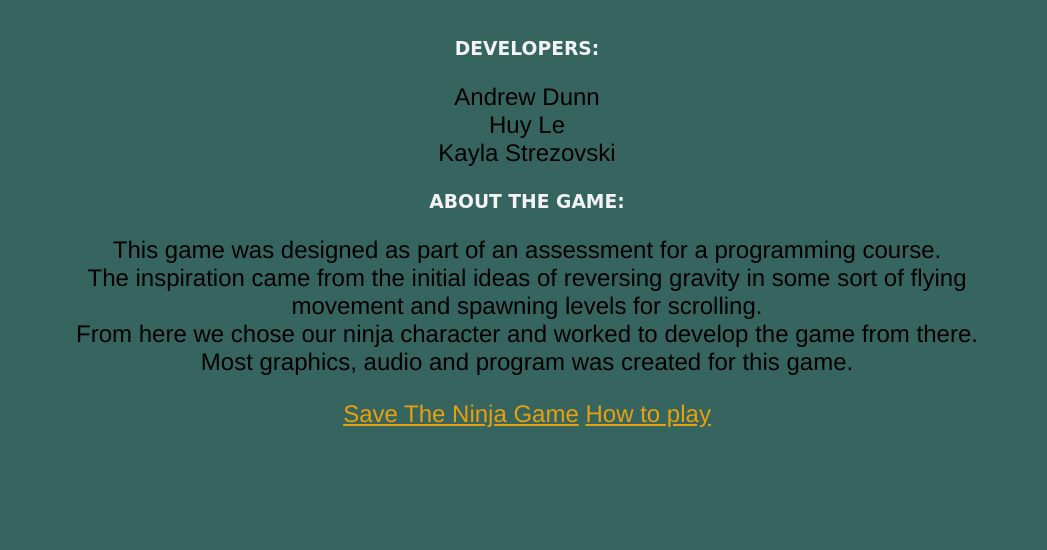
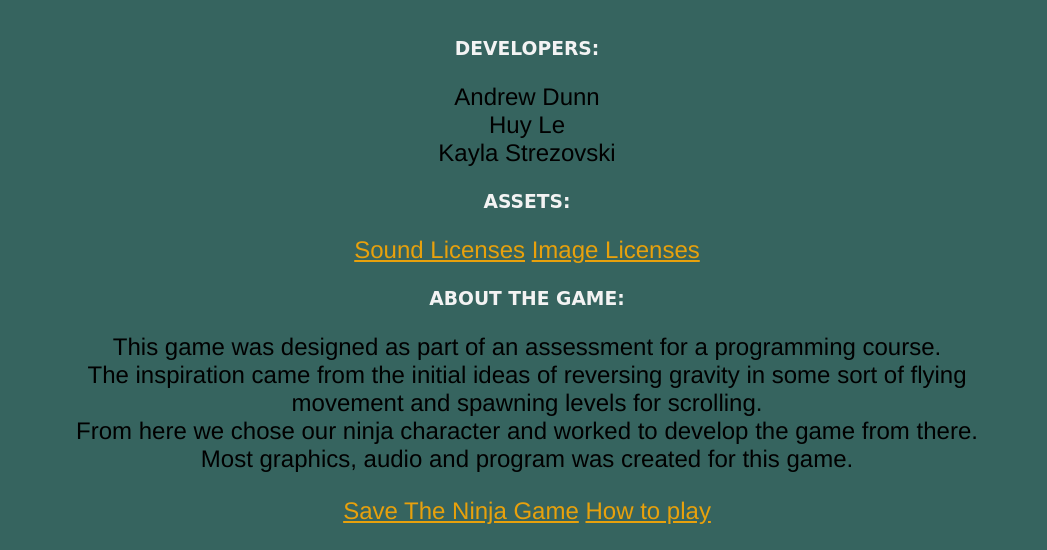
Before and after one commit to ninjagamers/ninjagame, a plain HTML site: page About-The-Developers.html in a window 1280 px wide. Shown: the part 250-800 px from the top of the page, without its empty margins (113-1160 px from the left). Drawn offline with Linux system fonts and the light colour scheme; a web font is replaced by a local one.

Commit message:
Add asset licensing info to webpage

```diff
--- a/About-The-Developers.html
+++ b/About-The-Developers.html
@@ -9,10 +9,11 @@
   <body>
     <h2 class="Title"> <span class="Title3">About the Developers ...</span><br>(of) Save The Ninja</h2>
     <h3 class="Title3">DEVELOPERS:</h3>
+    <p>Andrew Dunn <br> Huy Le <br> Kayla Strezovski</p>
+    <h3 class="Title3">ASSETS:</h3>
     <p>
-      Andrew Dunn<br>
-      Huy Le<br>
-      Kayla Strezovski
+        <a href="sounds/LICENSE.txt" target="_blank">Sound Licenses</a>
+        <a href="images/LICENSE.txt" target="_blank">Image Licenses</a>
     </p>
     <h3 class="Title3">ABOUT THE GAME:</h3>
     <p>This game was designed as part of an assessment for a programming course.<br>
```
